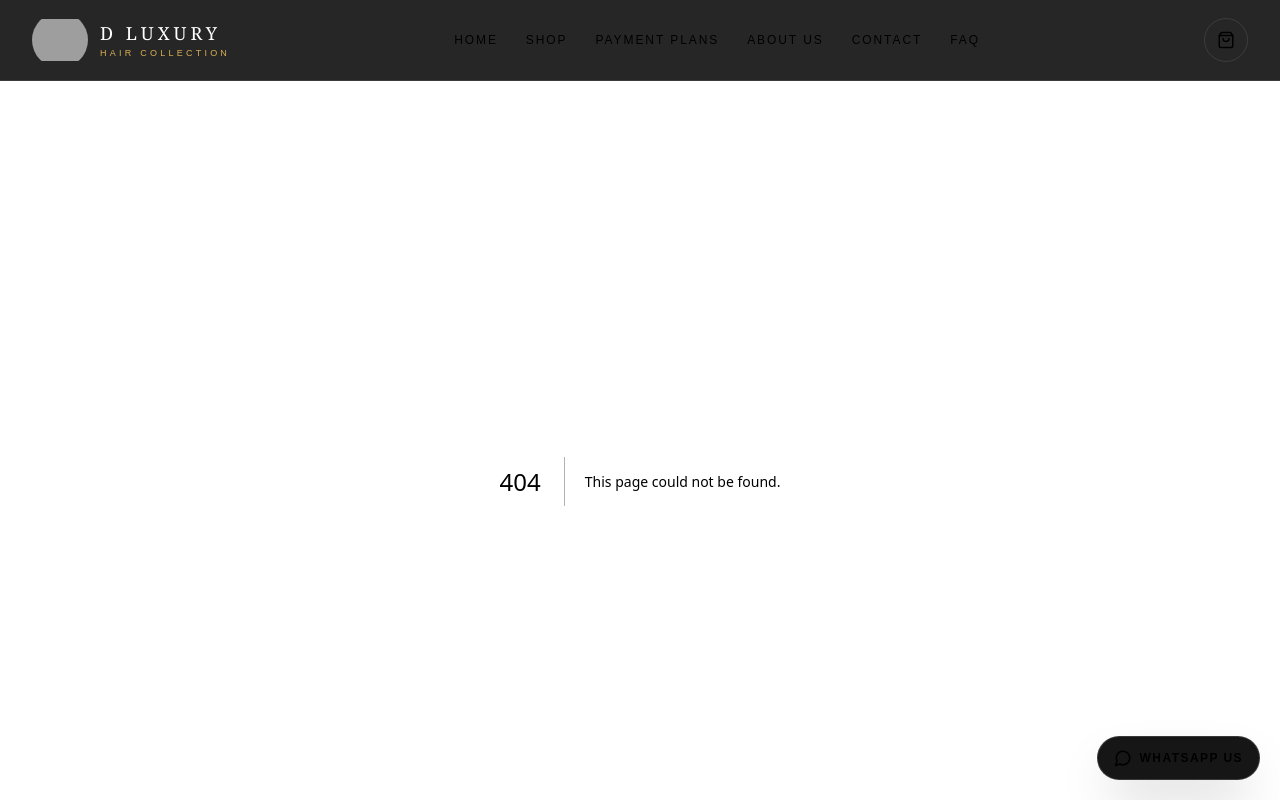
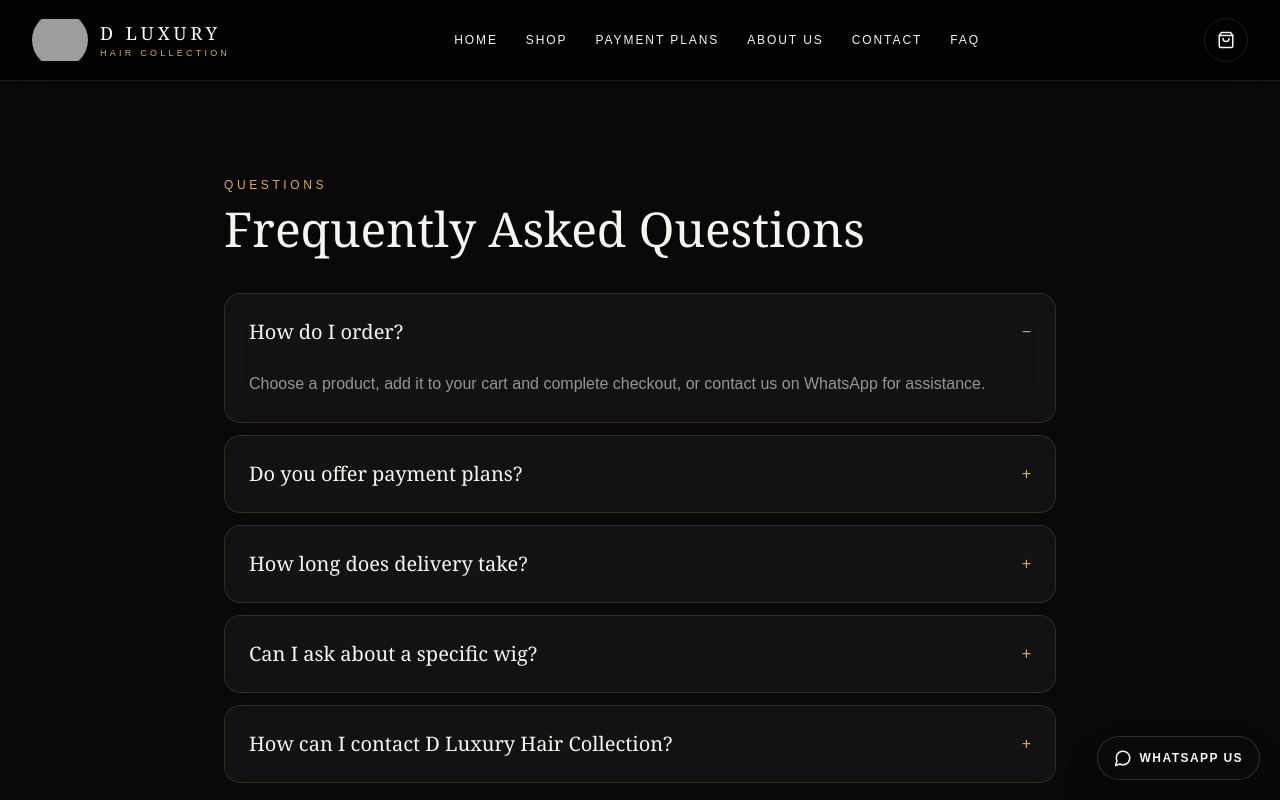
Before and after one commit to solomondivine014-hue/d-luxury-hair-collection, a Next.js app: page /d-luxury-hair-collection/faq in a window 1280 px wide. Before the commit this address had no page. Shown: the top 800 px of the page. Built offline with nearby package versions, Linux system fonts and the light colour scheme; grey boxes are pictures that could not be loaded.

Commit message:
Add FAQ page

```diff
--- /dev/null
+++ b/app/faq/page.tsx
@@ -0,0 +1,2 @@
+"use client";import{useState}from"react";
+const faqs=[["How do I order?","Choose a product, add it to your cart and complete checkout, or contact us on WhatsApp for assistance."],["Do you offer payment plans?","Yes. Selected products can be paid for gradually through our Pay Small Small option. Terms are confirmed before you start."],["How long does delivery take?","Delivery arrangements depend on your location and order. We confirm delivery details before dispatch."],["Can I ask about a specific wig?","Absolutely. Send us a WhatsApp message at 08072895663 and we can help with available options."],["How can I contact D Luxury Hair Collection?","Email solomondivine014@gmail.com or chat with us on WhatsApp."]];export default function FAQ(){const[open,setOpen]=useState(0);return <div className="mx-auto max-w-4xl px-5 py-24 lg:px-8"><p className="text-xs uppercase tracking-[.3em] text-[#d7ad54]">Questions</p><h1 className="serif mt-3 text-5xl">Frequently Asked Questions</h1><div className="mt-10 space-y-3">{faqs.map(([q,a],i)=><div key={q} className="glass rounded-2xl"><button onClick={()=>setOpen(open===i?-1:i)} className="flex w-full items-center justify-between p-6 text-left"><span className="serif text-xl">{q}</span><span className="text-[#d7ad54]">{open===i?"−":"+"}</span></button>{open===i&&<p className="px-6 pb-6 leading-7 text-white/55">{a}</p>}</div>)}</div></div>}
```
